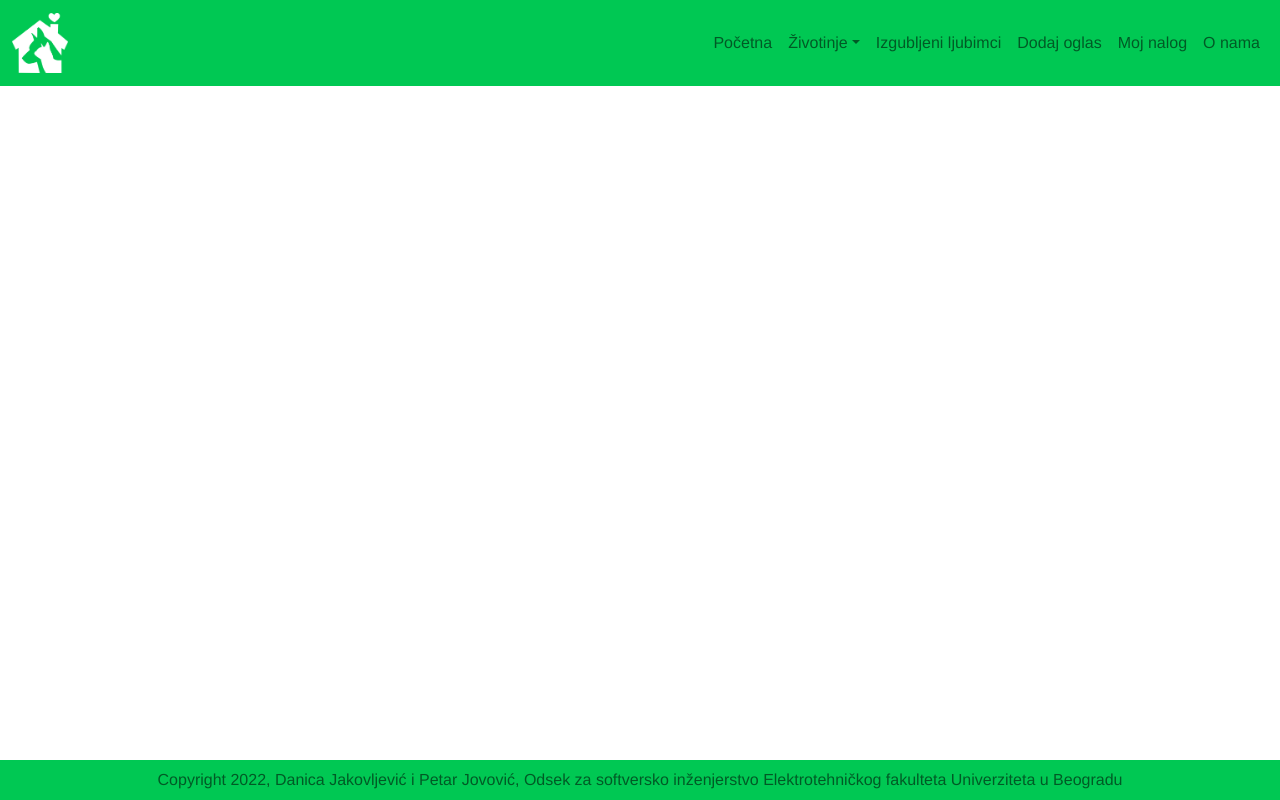
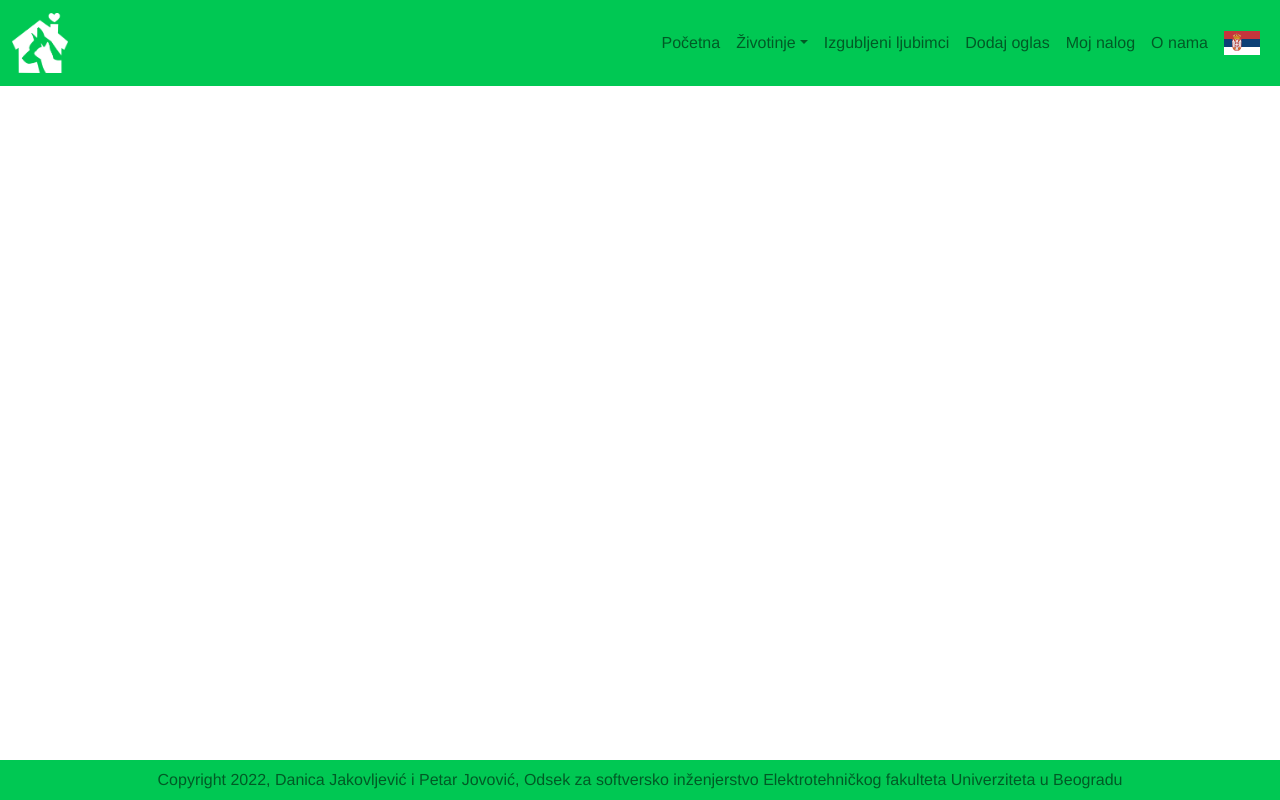
Before and after one commit to jakovljevicd/Spasko, a Vue app: page /#/ in a window 1280 px wide. Built offline with nearby package versions, Linux system fonts and the light colour scheme.

Commit message:
Dodata promena jezika

```diff
--- a/src/components/Header.vue
+++ b/src/components/Header.vue
@@ -53,6 +53,24 @@
               </li>
             </ul>
           </li>
+          <li class="nav-item">
+            <router-link :to="{ name: 'home' }">
+              <img
+                v-if="lang.value == 0"
+                @click="lang.switch()"
+                class="flag nav-link"
+                src="../assets/rs.svg"
+                alt="rs"
+              />
+              <img
+                v-if="lang.value == 1"
+                @click="lang.switch()"
+                class="flag nav-link"
+                src="../assets/us.svg"
+                alt="us"
+              />
+            </router-link>
+          </li>
         </ul>
       </div>
     </div>
@@ -71,6 +89,12 @@
 }
 #logo {
   height: 60px;
+}
+.nav-item {
+  align-self: center;
+}
+.flag {
+  height: 40px;
 }
 </style>
 
--- a/src/data/lang.js
+++ b/src/data/lang.js
@@ -2,10 +2,7 @@ import { reactive } from 'vue'
 
 export const lang = reactive({
   value: 0,
-  en(){
-    this.value = 1;
-  },
-  sr(){
-    this.value = 0;
+  switch(){
+    this.value = this.value ? 0 : 1;
   }
 })
```
Also changed, not shown: src/assets/rs.svg (added), src/assets/us.svg (added).
